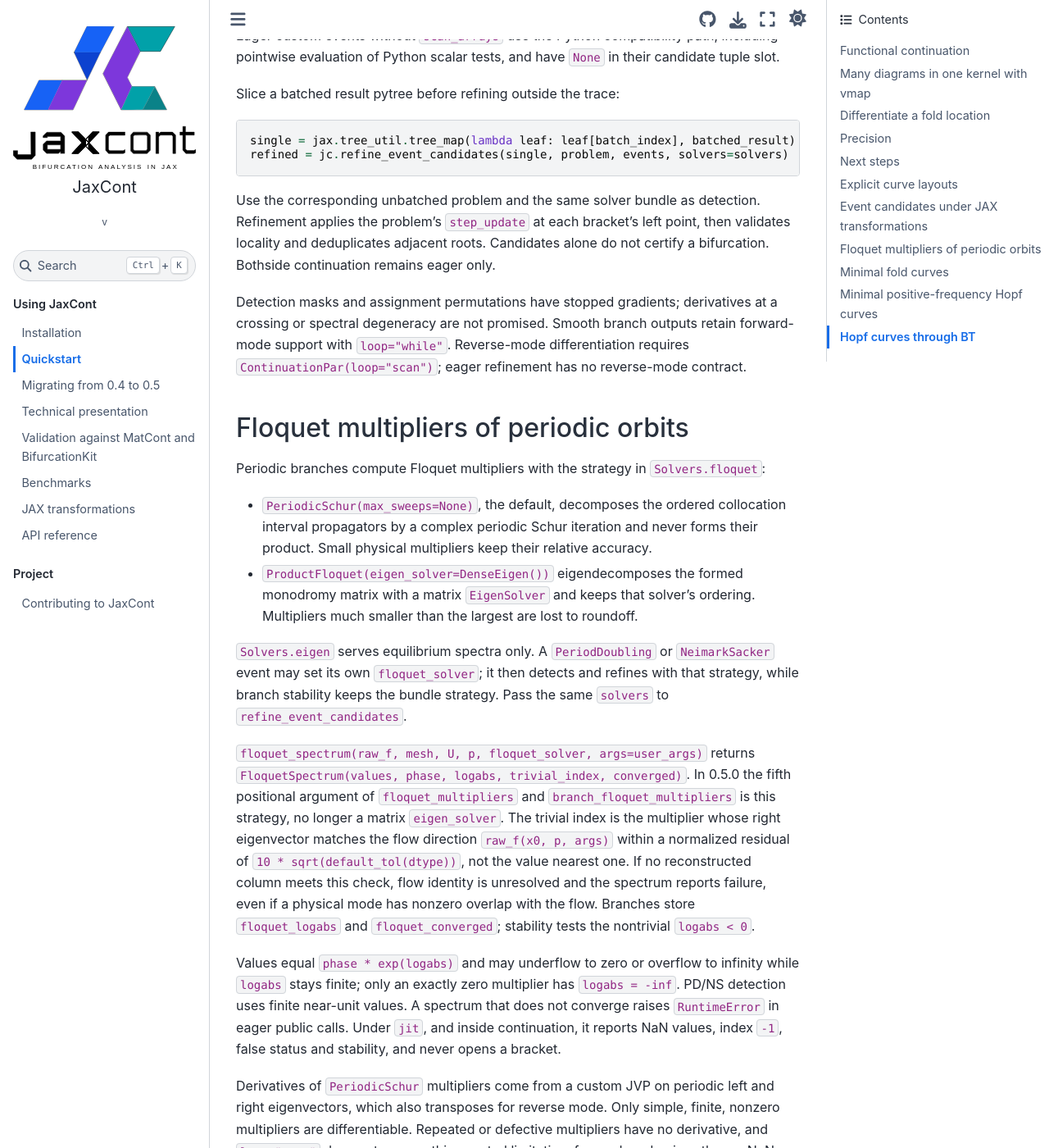
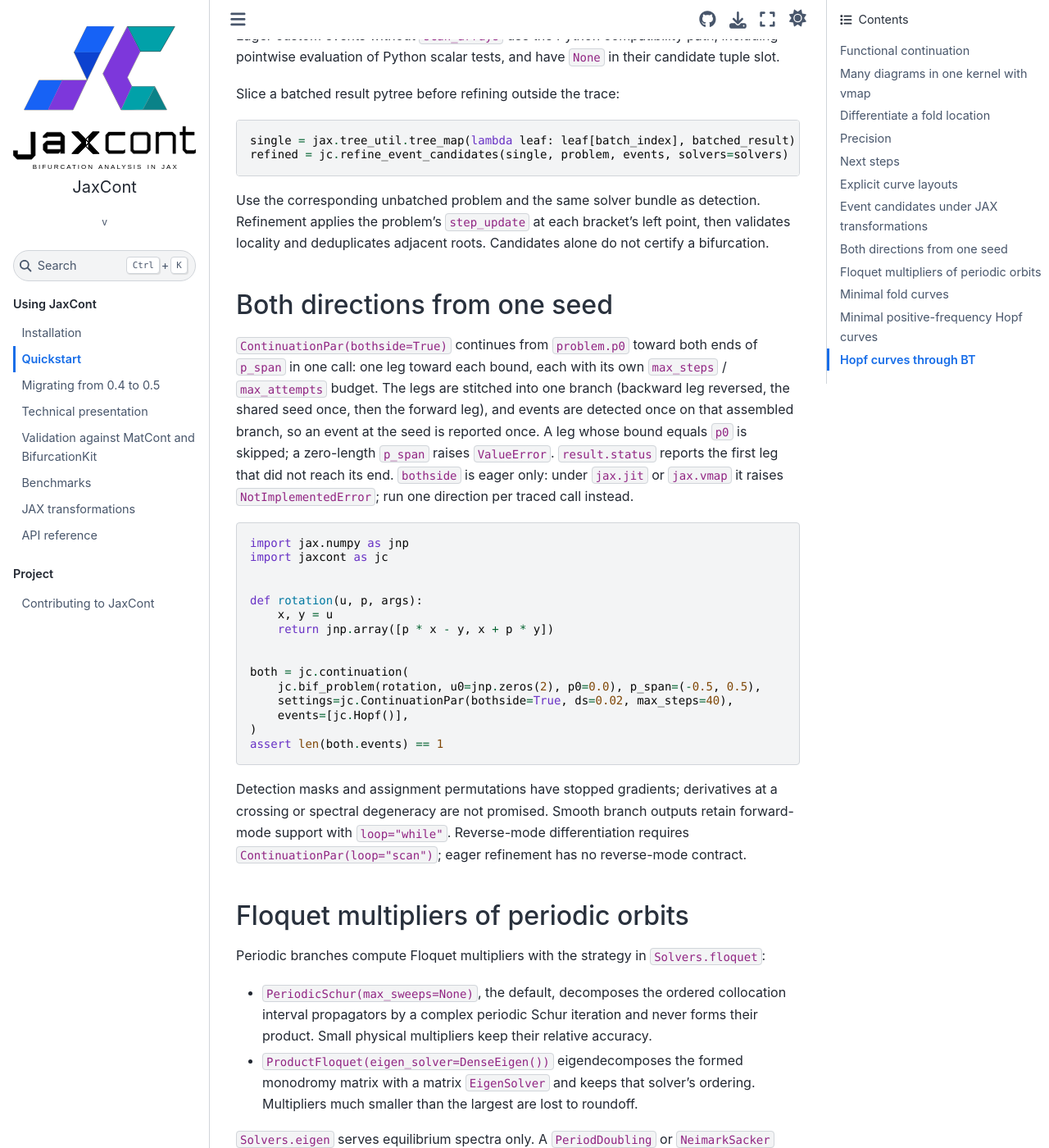
Before and after one commit to Ziaeemehr/JaxCont, a Sphinx documentation site: the page built from docs/source/quickstart.rst, in a window 1280 px wide and 1400 px high, scrolled down 3312 px. Shown: the whole window at 82% size. Built offline with Sphinx 7.4.7 and the Sphinx Book theme 1.1.4, drawn with Linux system fonts in a browser that asks for light colours; pages that are not in the unit, such as notebooks, are missing from menus; the version number could not be read and is left out.

Commit message:
docs: bothside continuation explained for users; changelog event ownership corrected (L1-F28, F41)
Per-leg budgets, stitching order, one event detection on the assembled
branch, empty-leg and zero-span behaviour, status, and the eager-only
NotImplementedError under jit/vmap, with a runnable example. The 0.5.0
notes no longer claim per-leg event ownership that the code removed.

Co-Authored-By: Claude Opus 5.5 <noreply@anthropic.com>

```diff
--- a/docs/source/quickstart.rst
+++ b/docs/source/quickstart.rst
@@ -167,7 +167,39 @@ Slice a batched result pytree before refining outside the trace::
 Use the corresponding unbatched problem and the same solver bundle as detection.
 Refinement applies the problem's ``step_update`` at each bracket's left point,
 then validates locality and deduplicates adjacent roots. Candidates alone do
-not certify a bifurcation. Bothside continuation remains eager only.
+not certify a bifurcation.
+
+Both directions from one seed
+-----------------------------
+
+``ContinuationPar(bothside=True)`` continues from ``problem.p0`` toward both
+ends of ``p_span`` in one call: one leg toward each bound, each with its own
+``max_steps`` / ``max_attempts`` budget. The legs are stitched into one branch
+(backward leg reversed, the shared seed once, then the forward leg), and
+events are detected once on that assembled branch, so an event at the seed is
+reported once. A leg whose bound equals ``p0`` is skipped; a zero-length
+``p_span`` raises ``ValueError``. ``result.status`` reports the first leg that
+did not reach its end. ``bothside`` is eager only: under ``jax.jit`` or
+``jax.vmap`` it raises ``NotImplementedError``; run one direction per traced
+call instead.
+
+.. code-block:: python
+
+   import jax.numpy as jnp
+   import jaxcont as jc
+
+
+   def rotation(u, p, args):
+       x, y = u
+       return jnp.array([p * x - y, x + p * y])
+
+
+   both = jc.continuation(
+       jc.bif_problem(rotation, u0=jnp.zeros(2), p0=0.0), p_span=(-0.5, 0.5),
+       settings=jc.ContinuationPar(bothside=True, ds=0.02, max_steps=40),
+       events=[jc.Hopf()],
+   )
+   assert len(both.events) == 1
 
 Detection masks and assignment permutations have stopped gradients; derivatives
 at a crossing or spectral degeneracy are not promised. Smooth branch outputs
```
Also changed, not shown: CHANGELOG.md (+5 -4 lines).
